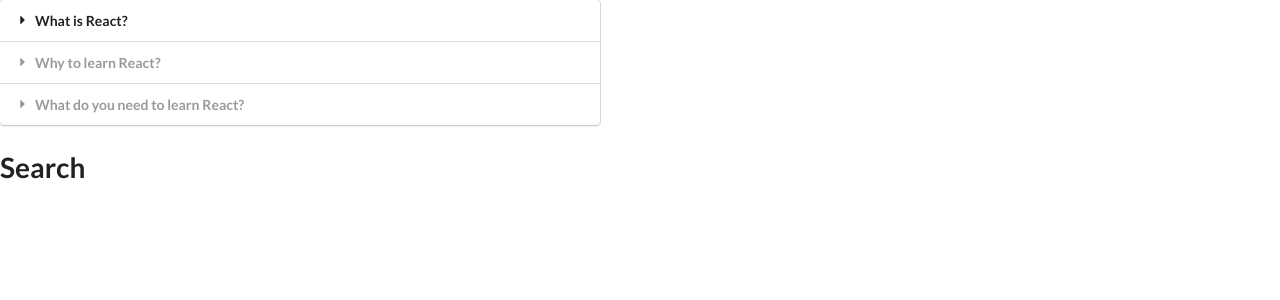
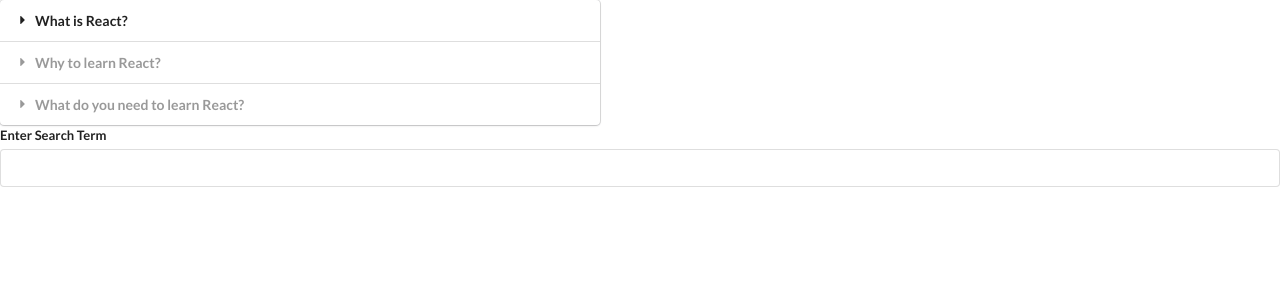
Before and after one commit to odegova-oksana/react-widgets, a React (Create React App) app: page / in a window 1280 px wide. Shown: the top 300 px of the page. Built offline with nearby package versions, Linux system fonts and the light colour scheme.

Commit message:
add list of results

```diff
--- a/package.json
+++ b/package.json
@@ -6,6 +6,7 @@
     "@testing-library/jest-dom": "^5.11.6",
     "@testing-library/react": "^11.2.2",
     "@testing-library/user-event": "^12.6.0",
+    "axios": "^0.21.1",
     "react": "^17.0.1",
     "react-dom": "^17.0.1",
     "react-scripts": "4.0.1",
--- a/src/components/Search.js
+++ b/src/components/Search.js
@@ -1,7 +1,61 @@
-import React, {useState} from 'react';
+import React, {useState, useEffect} from 'react';
+import axios from 'axios';
 
 const Search = () => {
-    return <h1>Search</h1>;
-}
+  const [term, setTerm] = useState ('');
+  const [results, setResults] = useState ([]);
+
+  useEffect (
+    () => {
+      const search = async () => {
+        const {data} = await axios.get ('https://en.wikipedia.org/w/api.php', {
+          params: {
+            action: 'query',
+            list: 'search',
+            origin: '*',
+            format: 'json',
+            srsearch: term,
+          },
+        });
+        setResults (data.query.search);
+      };
+      if (term) {
+        search ();
+      }
+    },
+    [term]
+  );
+
+  const renderedResults = results.map (result => {
+    return (
+      <div key={result.pageid} className="item">
+        <div className="content">
+          <div className="header">
+            {result.title}
+          </div>
+          <span dangerouslySetInnerHTML={{ __html: result.snippet}}></span>
+        </div>
+      </div>
+    );
+  });
+
+  return (
+    <div>
+      <div className="ui form">
+        <div className="field">
+          <label>Enter Search Term</label>
+          <input
+            value={term}
+            className="input"
+            onChange={e => setTerm (e.target.value)}
+          />
+        </div>
+      </div>
+      <div className="ui celled list">
+        {renderedResults}
+      </div>
+    </div>
+  );
+};
 
 export default Search;
```
Also changed, not shown: 2 other files (tests, documents, lock files or other folders).
